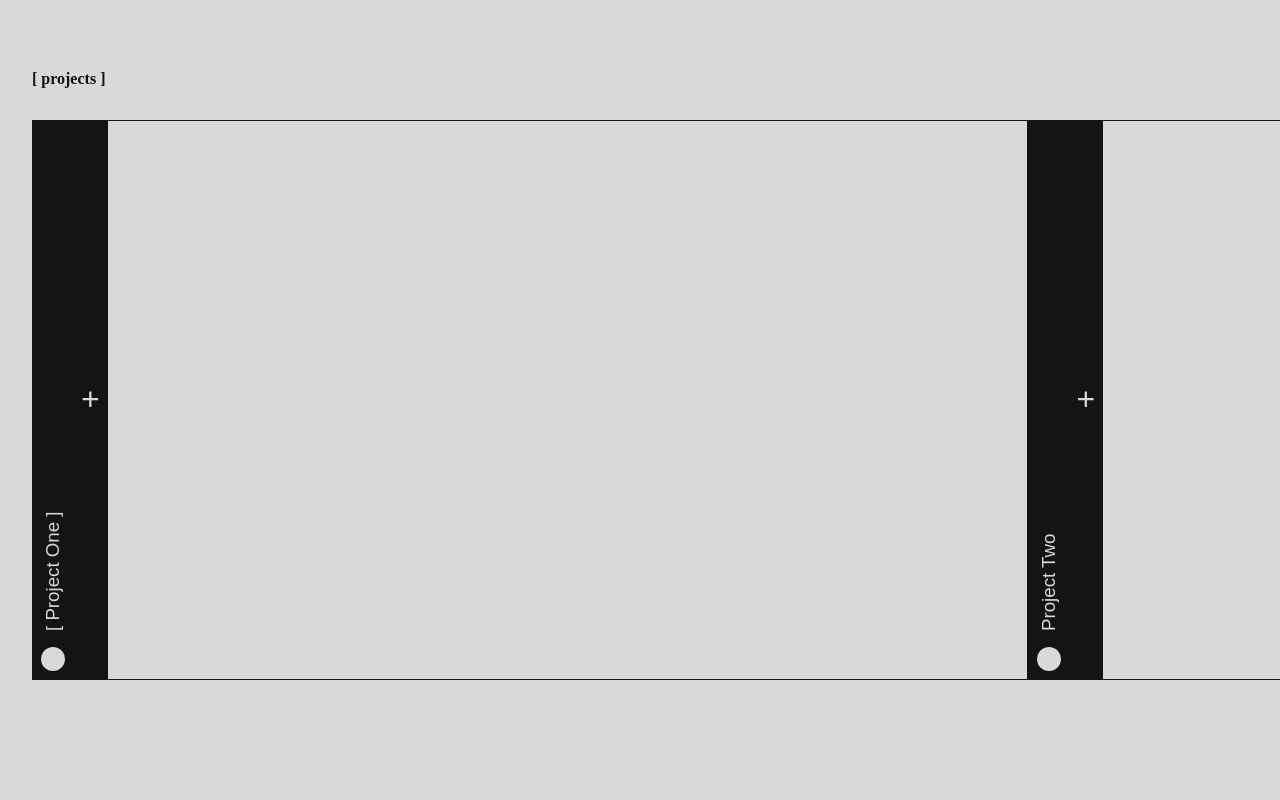
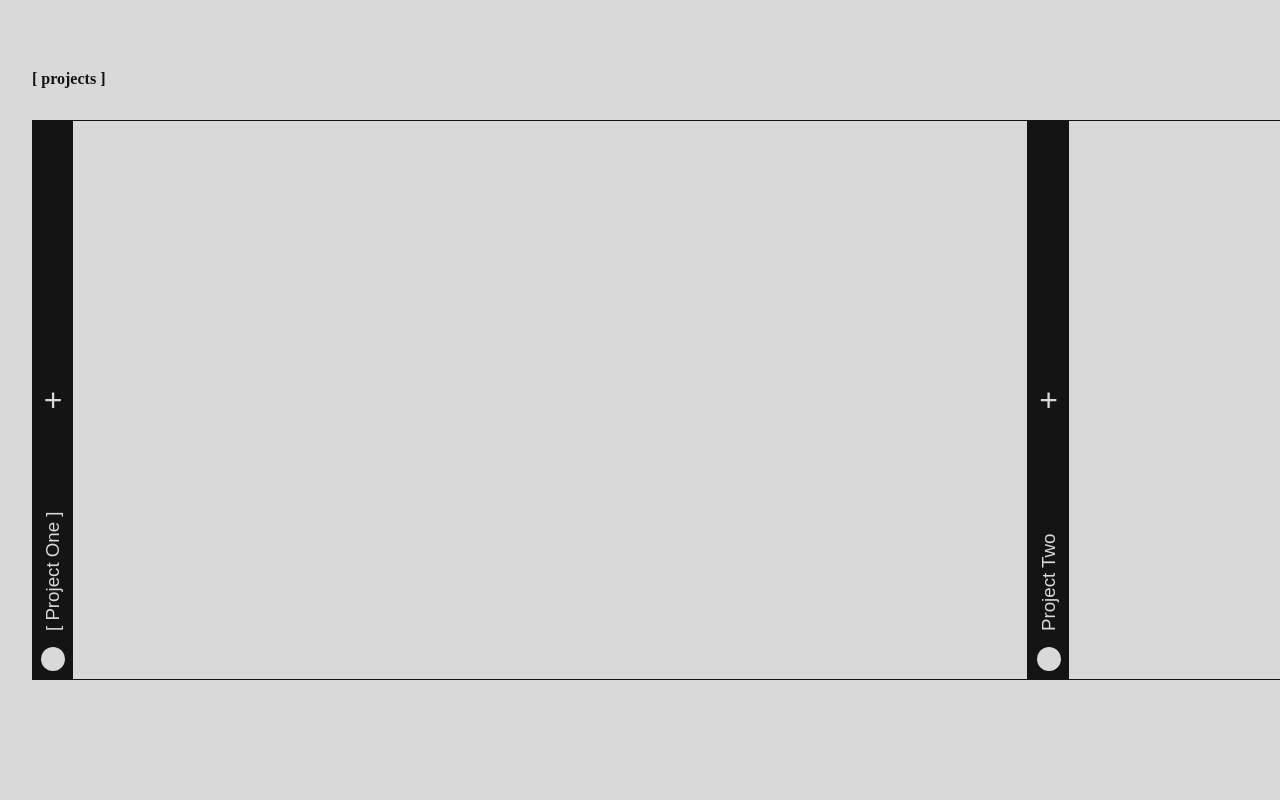
Before and after one commit to ginodalsasso/react-portfoliov2, a React (Vite) app: page / in a window 1280 px wide. Shown: the part 1380-2180 px from the top of the page. Built offline with nearby package versions, Linux system fonts and the light colour scheme; a web font is replaced by a local one.

Commit message:
UPDATE: accessibility on project component and css adjustement for projectContent.

```diff
--- a/src/components/layout/ui/Button/Button.module.css
+++ b/src/components/layout/ui/Button/Button.module.css
@@ -6,6 +6,7 @@
     cursor: pointer;
     transition: background-color 0.1s ease;
     border: none;
+    z-index: 1000;
 
     &::before {
         content: "";
--- a/src/components/sections/Hero/Hero.module.css
+++ b/src/components/sections/Hero/Hero.module.css
@@ -36,6 +36,7 @@
 
 .buttonContainer {
     padding-right: 8px;
+    z-index: 1000;
 }
 
 
--- a/src/components/sections/Projects/Projects.module.css
+++ b/src/components/sections/Projects/Projects.module.css
@@ -22,10 +22,11 @@
 }
 
 .projectHeader {
+    position: relative;
     background-color: var(--black-color);
+    border-right: 1px solid var(--white-color);
     color: var(--white-color);
     display: flex;
-    /* align-items: flex-end; */
 }
 
 .projectHeader h3 {
@@ -46,7 +47,12 @@
     margin-bottom: 1rem;
 }
 
+/* Styles for the toggle + button */
 .toggleButton {
+    position: absolute;
+    top: 50%;
+    left: 50%;
+    transform: translate(-50%, -50%);
     background: none;
     border: none;
     color: var(--white-color);
@@ -57,16 +63,22 @@
 }
 
 .toggleButton.open {
-    transform: rotate(45deg);
+    transform: translate(-50%, -50%) rotate(45deg);
 }
 
+.toggleButton:focus-visible {
+    outline: 1px solid var(--accent-color);
+    outline-offset: 2px;
+}
 
 .projectContent {
     background-color: var(--black-color);
+    border-right: 1px solid var(--white-color);
     color: var(--white-color);
     padding: 1rem;
     display: flex;
-    flex-direction: column;
+    flex-direction: column-reverse;
+    flex: 1 1 auto;
     gap: 0.5rem;
 }
 
--- a/src/components/sections/Projects/Projects.tsx
+++ b/src/components/sections/Projects/Projects.tsx
@@ -20,7 +20,7 @@ export default function Projects() {
                     <li key={project.id}>
                         <article className={styles.projectItem}>
                             <header className={styles.projectHeader}>
-                                <h3>
+                                <h3 id={`project-header-${project.id}`}>
                                     {project.href ? (
                                         <Link to={project.href}>
                                             {project.title}
@@ -31,15 +31,25 @@ export default function Projects() {
                                 </h3>
                                 <button
                                     onClick={() => toggleProject(project.id)}
-                                    className={`${styles.toggleButton} ${
-                                        openProjectId === project.id ? styles.open : ""
-                                    }`}
+                                    className={`
+                                        ${styles.toggleButton}
+                                        ${ openProjectId === project.id ? styles.open : "" }
+                                    `}
+                                    aria-expanded={openProjectId === project.id} // if openProjectId is equal to project.id, button is expanded
+                                    aria-controls={`project-panel-${project.id}`} // aria-controls for the project panel
+                                    aria-label={`${openProjectId === project.id ? "Closed" : "Opened"} : ${project.title}`} // button label
                                 >
                                     +
                                 </button>
                             </header>
                             {openProjectId === project.id && (
-                                <div className={styles.projectContent}>
+                                <div
+                                    id={`project-panel-${project.id}`}
+                                    className={styles.projectContent}
+                                    role="region"
+                                    aria-labelledby={`project-header-${project.id}`}
+                                    hidden={openProjectId !== project.id} // hide if not expanded
+                                >
                                     {project.tags && (
                                         <ul className={styles.tagList}>
                                             {project.tags.map((tag: string) => (
```
